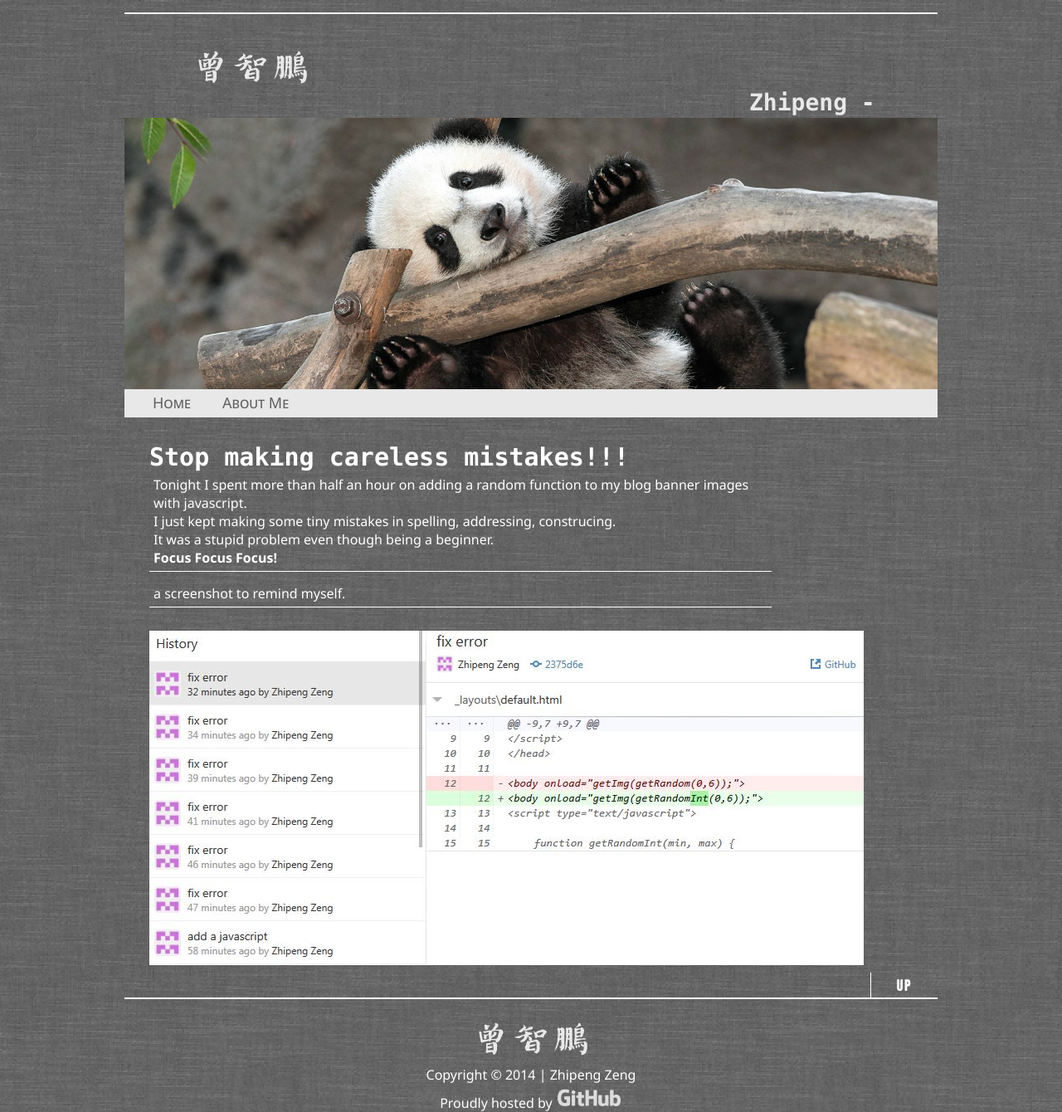
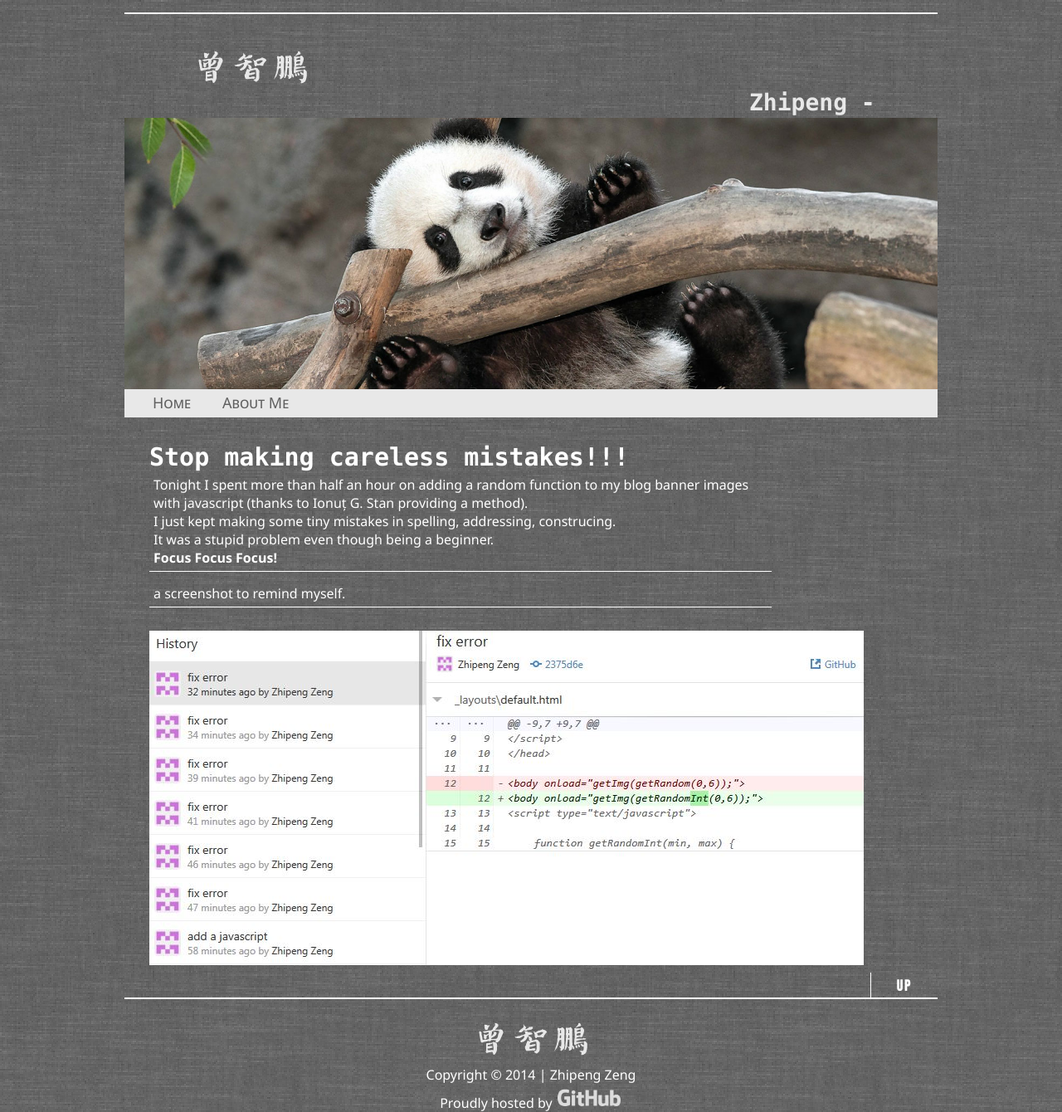
Before and after one commit to ZhipengZeng/AAA-Blog, a Jekyll site: the page built from _posts/2015-02-04-Careless-Mistakes.html, in a window 1280 px wide. Shown: the whole page at 83% size. Built offline with Jekyll 4.4.1, drawn with Linux system fonts in a browser that asks for light colours.

Commit message:
edit content

```diff
--- a/_posts/2015-02-04-Careless-Mistakes.html
+++ b/_posts/2015-02-04-Careless-Mistakes.html
@@ -1,9 +1,9 @@
 ---
 layout: default
-title: Careless Mistakes!!!
+title: Don't Make Careless Mistakes
 ---
 <h2>Stop making careless mistakes!!!</h2>
-<p>Tonight I spent more than half an hour on adding a random function to my blog banner images with javascript.
+<p>Tonight I spent more than half an hour on adding a random function to my blog banner images with javascript (thanks to <a href="http://stackoverflow.com/questions/1527803/generating-random-numbers-in-javascript-in-a-specific-range">Ionuț G. Stan</a> providing a method).
 <br />I just kept making some tiny mistakes in spelling, addressing, construcing.
 <br />It was a stupid problem even though being a beginner.
 <br /><strong>Focus Focus Focus!</strong></p>
```
